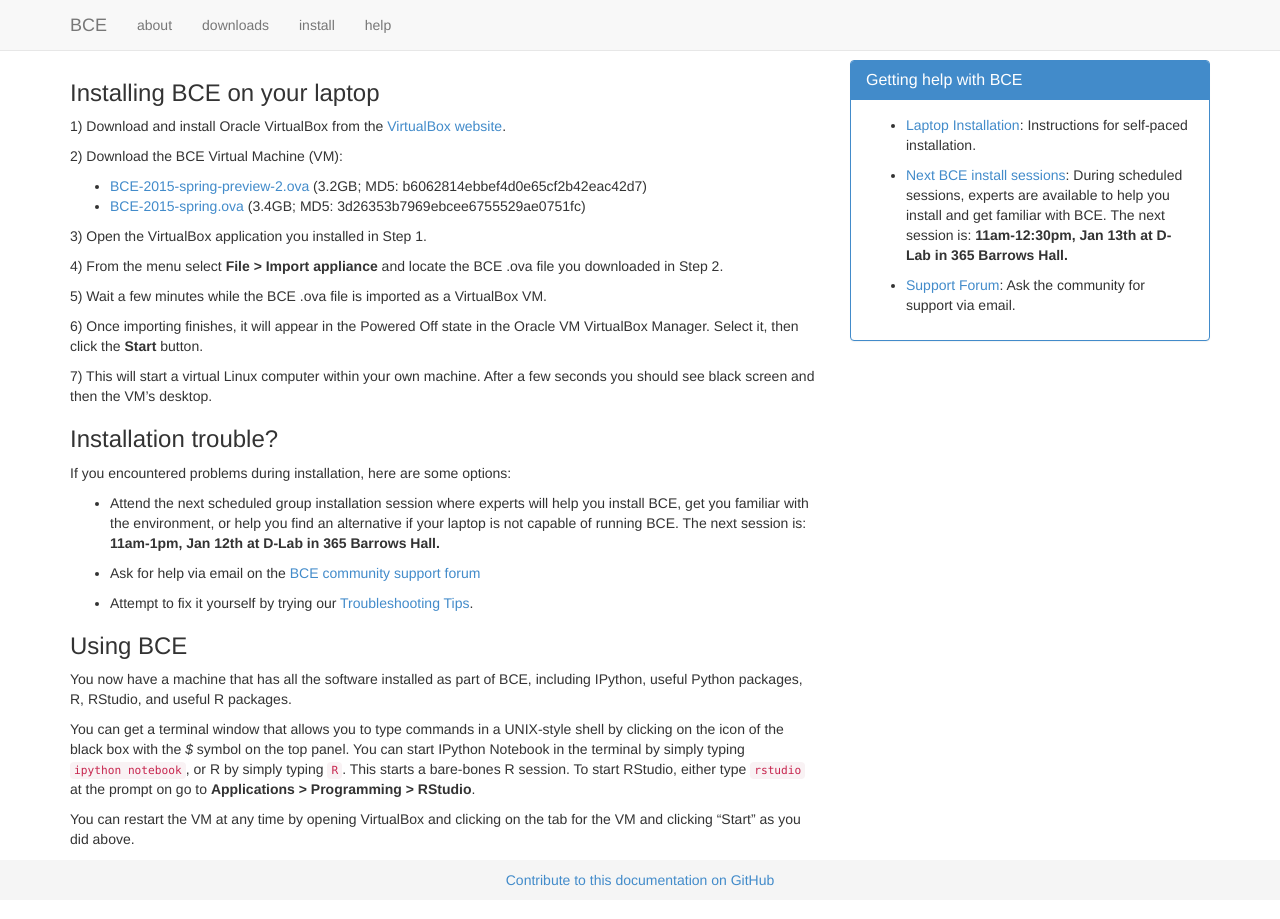
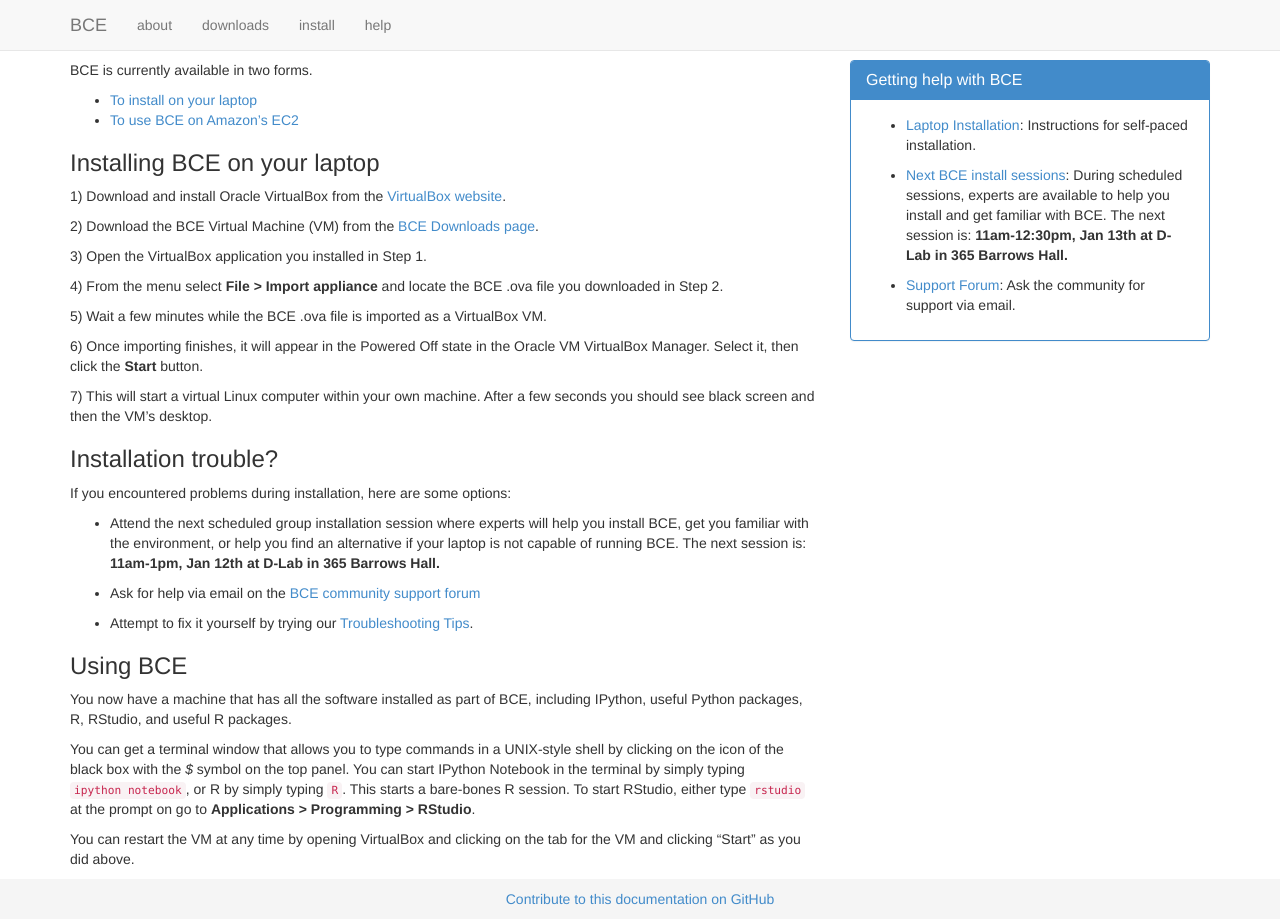
Before and after one commit to ucberkeley/bce-documentation, a Jekyll site: the page built from laptop-installation.md, in a window 1280 px wide. Built offline with Jekyll 4.4.1, drawn with Linux system fonts in a browser that asks for light colours; nearby versions of some CDN libraries; library files that are not in the unit come from our copies; Markdown is read by kramdown in place of the engine named in the settings.

Commit message:
modifying install page

```diff
--- a/laptop-installation.md
+++ b/laptop-installation.md
@@ -2,14 +2,17 @@
 layout: default
 title: Laptop Installation
 ---
+
+BCE is currently available in two forms.
+  - [To install on your laptop][laptop]
+  - [To use BCE on Amazon's EC2][ec2]
+
 ### Installing BCE on your laptop
+[laptop]: http://bce.berkeley.edu/
 
 1) Download and install Oracle VirtualBox from the [VirtualBox website](https://www.virtualbox.org/wiki/Downloads).
 
-2) Download the BCE Virtual Machine (VM):
-
-  - [BCE-2015-spring-preview-2.ova](https://berkeley.box.com/s/a4736ybkl7emdmnleu6f) (3.2GB; MD5: b6062814ebbef4d0e65cf2b42eac42d7)
-  - [BCE-2015-spring.ova](https://berkeley.box.com/s/2g9x9c3q7qwhb9e4trwc) (3.4GB; MD5: 3d26353b7969ebcee6755529ae0751fc)
+2) Download the BCE Virtual Machine (VM) from the [BCE Downloads page](/downloads.html/).
 
 3) Open the VirtualBox application you installed in Step 1.
 
@@ -37,6 +40,7 @@ If you encountered problems during installation, here are some options:
 - Attempt to fix it yourself by trying our [Troubleshooting Tips](troubleshooting-tips.html).
 
 ### Using BCE
+[ec2]: http://bce.berkeley.edu/
 
 You now have a machine that has all the software installed as part of
 BCE, including IPython, useful Python packages, R, RStudio, and useful
```
